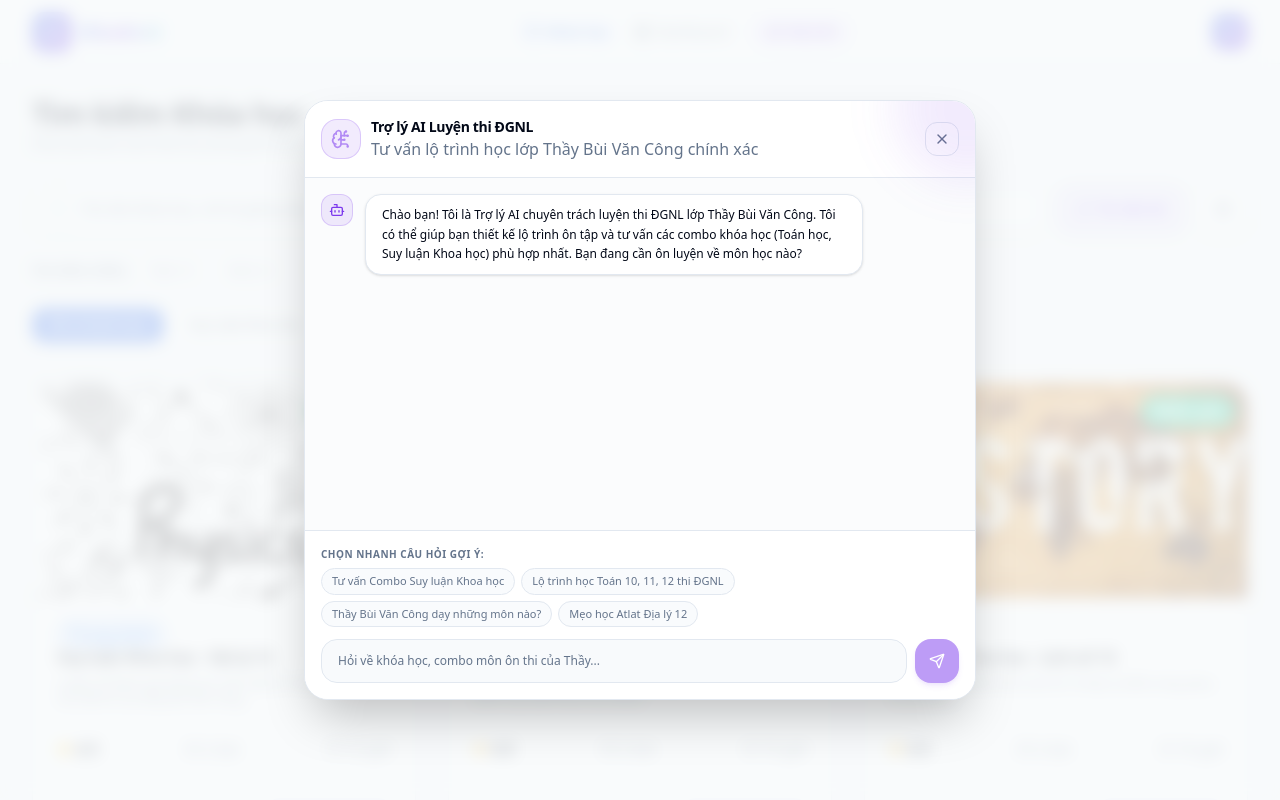
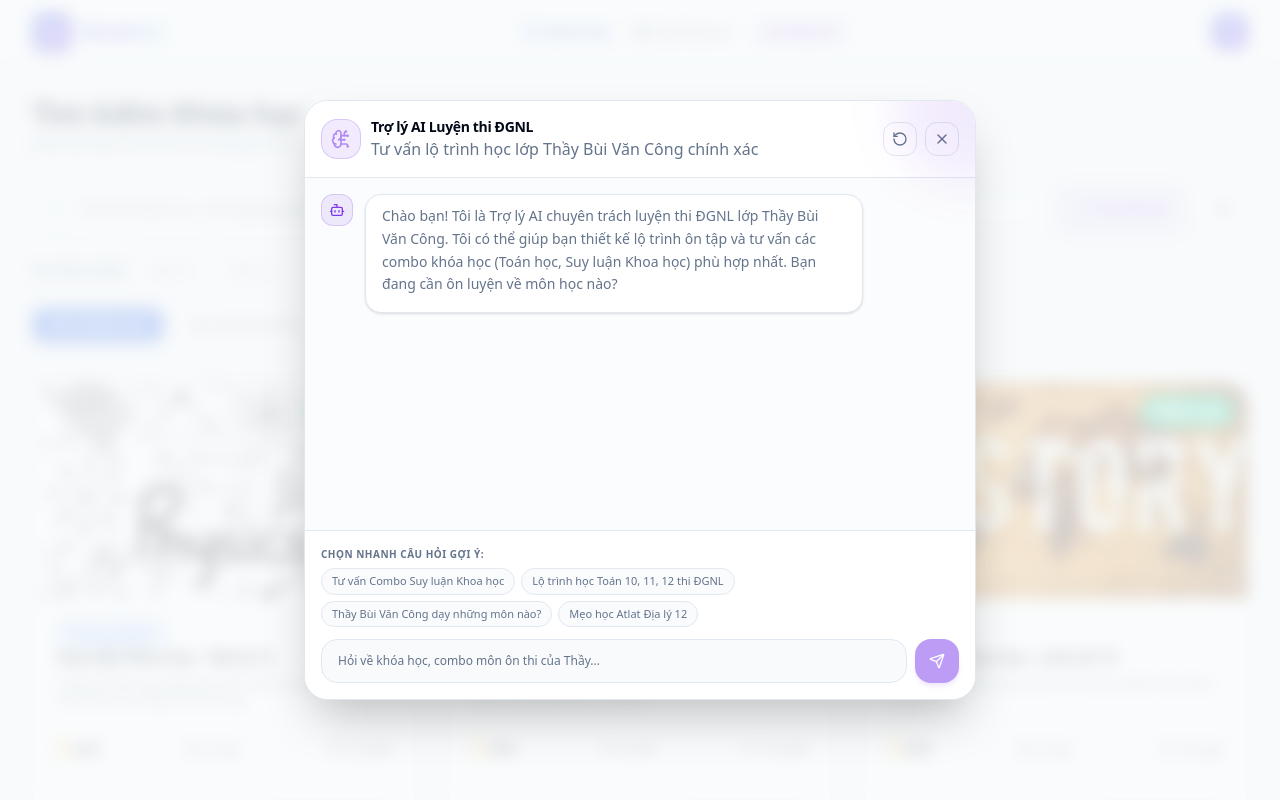
Before and after one commit to tomyrese/buivancong, a Next.js app: page /courses in a window 1280 px wide. Both pictures are taken after a click on the button "Tư vấn AI". Shown: the top 800 px of the page. Built offline with nearby package versions, Linux system fonts and the light colour scheme.

Commit message:
feat: implement stats synchronization, resource links correction, markdown chat rendering, and localStorage chat history persistence

```diff
--- a/components/footer.tsx
+++ b/components/footer.tsx
@@ -71,18 +71,18 @@ export default function Footer() {
             <h3 className="text-xs font-semibold text-foreground uppercase tracking-wider mb-4">Tài nguyên</h3>
             <ul className="space-y-2">
               <li>
-                <a href="#" className="text-xs text-muted-foreground hover:text-foreground transition-colors">
-                  Tài liệu Markdown
+                <a href="/courses" className="text-xs text-muted-foreground hover:text-foreground transition-colors">
+                  Tài liệu học tập
                 </a>
               </li>
               <li>
-                <a href="#" className="text-xs text-muted-foreground hover:text-foreground transition-colors">
-                  Mẫu ghi chú
+                <a href="/courses" className="text-xs text-muted-foreground hover:text-foreground transition-colors">
+                  Luyện đề trắc nghiệm
                 </a>
               </li>
               <li>
-                <a href="#" className="text-xs text-muted-foreground hover:text-foreground transition-colors">
-                  Chương trình Đại sứ
+                <a href="/courses?ai=true" className="text-xs text-muted-foreground hover:text-foreground transition-colors">
+                  Hỏi đáp AI
                 </a>
               </li>
               <li>
--- a/features/courses/ai-recommendation-modal.tsx
+++ b/features/courses/ai-recommendation-modal.tsx
@@ -1,9 +1,10 @@
 'use client';
 
 import * as React from 'react';
-import { Sparkles, X, Send, BrainCircuit, Bot, User, ArrowRight } from 'lucide-react';
+import { Sparkles, X, Send, BrainCircuit, Bot, User, ArrowRight, RotateCcw } from 'lucide-react';
 import { CourseService, Course } from '@/services/courseService';
-import Link from 'next/link';
+import Link from 'next/link'; // Wait, let's use 'next/link' instead of next/next-link!
+import { MarkdownRenderer } from '@/components/markdown-renderer';
 
 interface Message {
   role: 'user' | 'assistant';
@@ -16,16 +17,46 @@ interface AIModalProps {
 }
 
 export default function AIRecommendationModal({ isOpen, onClose }: AIModalProps) {
-  const [messages, setMessages] = React.useState<Message[]>([
-    {
+  const DEFAULT_WELCOME: Message = {
     role: 'assistant',
     content: 'Chào bạn! Tôi là Trợ lý AI chuyên trách luyện thi ĐGNL lớp Thầy Bùi Văn Công. Tôi có thể giúp bạn thiết kế lộ trình ôn tập và tư vấn các combo khóa học (Toán học, Suy luận Khoa học) phù hợp nhất. Bạn đang cần ôn luyện về môn học nào?'
-    }
-  ]);
+  };
+
+  const [messages, setMessages] = React.useState<Message[]>([]);
   const [input, setInput] = React.useState('');
   const [loading, setLoading] = React.useState(false);
   const messagesEndRef = React.useRef<HTMLDivElement>(null);
   const courses = React.useMemo(() => CourseService.getCourses(), []);
+
+  // Load chat history from localStorage on mount
+  React.useEffect(() => {
+    if (typeof window !== 'undefined') {
+      const saved = localStorage.getItem('istudent_ai_messages');
+      if (saved) {
+        try {
+          setMessages(JSON.parse(saved));
+        } catch (e) {
+          console.error('Error loading saved messages:', e);
+          setMessages([DEFAULT_WELCOME]);
+        }
+      } else {
+        setMessages([DEFAULT_WELCOME]);
+      }
+    } else {
+      setMessages([DEFAULT_WELCOME]);
+    }
+  }, []);
+
+  // Save chat history when messages change
+  React.useEffect(() => {
+    if (typeof window !== 'undefined' && messages.length > 0) {
+      if (messages.length === 1 && messages[0].content === DEFAULT_WELCOME.content) {
+        localStorage.removeItem('istudent_ai_messages');
+      } else {
+        localStorage.setItem('istudent_ai_messages', JSON.stringify(messages));
+      }
+    }
+  }, [messages]);
 
   // Auto-scroll to bottom of chat
   const scrollToBottom = () => {
@@ -37,13 +68,6 @@ export default function AIRecommendationModal({ isOpen, onClose }: AIModalProps)
       scrollToBottom();
       document.body.style.overflow = 'hidden';
     } else {
-      // Reset chat on close
-      setMessages([
-        {
-          role: 'assistant',
-          content: 'Chào bạn! Tôi là Trợ lý AI chuyên trách luyện thi ĐGNL lớp Thầy Bùi Văn Công. Tôi có thể giúp bạn thiết kế lộ trình ôn tập và tư vấn các combo khóa học (Toán học, Suy luận Khoa học) phù hợp nhất. Bạn đang cần ôn luyện về môn học nào?'
-        }
-      ]);
       setInput('');
       setLoading(false);
       document.body.style.overflow = '';
@@ -56,6 +80,13 @@ export default function AIRecommendationModal({ isOpen, onClose }: AIModalProps)
   React.useEffect(() => {
     scrollToBottom();
   }, [messages, loading]);
+
+  const handleResetChat = () => {
+    if (confirm('Bạn có chắc chắn muốn xóa toàn bộ lịch sử trò chuyện với AI?')) {
+      setMessages([DEFAULT_WELCOME]);
+      localStorage.removeItem('istudent_ai_messages');
+    }
+  };
 
   if (!isOpen) return null;
 
@@ -145,12 +176,21 @@ export default function AIRecommendationModal({ isOpen, onClose }: AIModalProps)
               <p className="text-3xs text-muted-foreground">Tư vấn lộ trình học lớp Thầy Bùi Văn Công chính xác</p>
             </div>
           </div>
+          <div className="flex items-center gap-2">
+            <button
+              onClick={handleResetChat}
+              title="Xóa lịch sử trò chuyện"
+              className="rounded-xl border border-border p-2 hover:bg-muted text-muted-foreground hover:text-destructive transition-colors"
+            >
+              <RotateCcw className="h-4 w-4" />
+            </button>
             <button
               onClick={onClose}
               className="rounded-xl border border-border p-2 hover:bg-muted text-muted-foreground hover:text-foreground transition-colors"
             >
               <X className="h-4 w-4" />
             </button>
+          </div>
         </div>
 
         {/* Chat History Messages Container */}
@@ -176,12 +216,16 @@ export default function AIRecommendationModal({ isOpen, onClose }: AIModalProps)
 
                 {/* Message Bubble Container */}
                 <div className="space-y-3">
-                  <div className={`rounded-2xl px-4 py-2.5 text-xs leading-relaxed whitespace-pre-line shadow-sm border ${
+                  <div className={`rounded-2xl px-4 py-2.5 text-xs leading-relaxed shadow-sm border ${
                     isAI
                       ? 'bg-card text-foreground border-border'
-                      : 'bg-primary text-white border-primary/10'
+                      : 'bg-primary text-white border-primary/10 whitespace-pre-line'
                   }`}>
-                    {cleanText}
+                    {isAI ? (
+                      <MarkdownRenderer content={cleanText} />
+                    ) : (
+                      cleanText
+                    )}
                   </div>
 
                   {/* Render dynamic clickable course suggestion cards if found in AI message */}
--- a/features/home/stats.tsx
+++ b/features/home/stats.tsx
@@ -5,9 +5,9 @@ import { BookOpen, Video, Users, Award } from 'lucide-react';
 
 export default function Stats() {
   const stats = [
-    { id: 1, name: 'Khóa học chất lượng', value: '100+', icon: BookOpen, color: 'text-primary' },
-    { id: 2, name: 'Video bài giảng', value: '10,000+', icon: Video, color: 'text-secondary' },
-    { id: 3, name: 'Học viên tin tưởng', value: '100,000+', icon: Users, color: 'text-accent' },
+    { id: 1, name: 'Môn thi ĐGNL', value: '9 Môn', icon: BookOpen, color: 'text-primary' },
+    { id: 2, name: 'Video bài giảng', value: '200+', icon: Video, color: 'text-secondary' },
+    { id: 3, name: 'Thành viên ôn tập', value: '85,000+', icon: Users, color: 'text-accent' },
   ];
 
   return (
```
Lines whose indentation alone changed are shown as unchanged.
